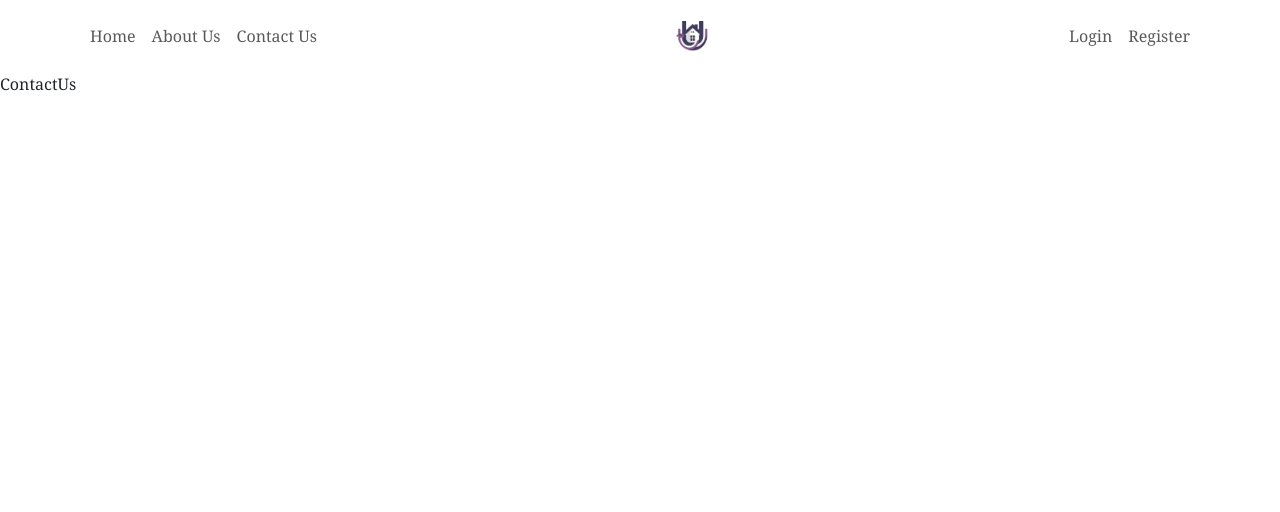
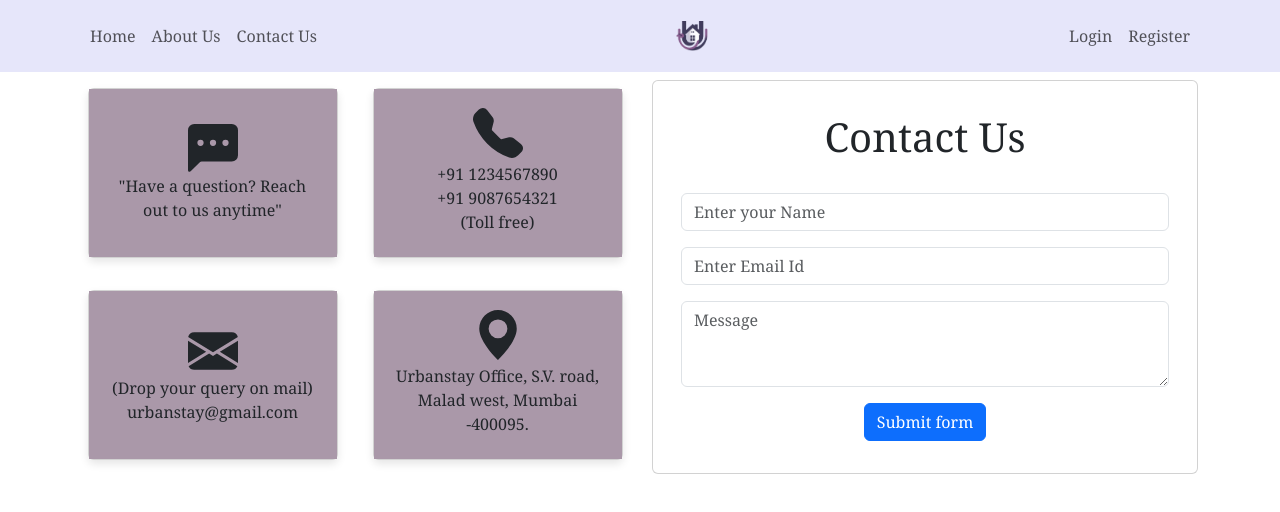
Before and after one commit to saud-ansari/Urbanstay-Ui, a React (Create React App) app: page /contact in a window 1280 px wide. Shown: the top 512 px of the page. Built offline with nearby package versions, Linux system fonts and the light colour scheme.

Commit message:
updateed Nav bar Added Dropdown on Navbar Added Contactus Page

```diff
--- a/src/App.css
+++ b/src/App.css
@@ -33,8 +33,13 @@
   }
 
   /* NavBar */
+  .Navbar
+{
+  background: #E6E6FA;
+}
+
   .navbar-brand img.logo-img {
-    height: 60px !important;
+        height: 60px !important;
     width: auto !important;
   }
    /*
--- a/src/App.js
+++ b/src/App.js
@@ -20,17 +20,19 @@ import Listing from './pages/Landlord/Listing/Listing';
 import Property from './pages/Landlord/AddProperty/Property';
 import TenantPanel from './pages/Tenants/TenantPanel';
 import TProfile from './pages/Tenants/TProfile';
+import Dropdown from 'react-bootstrap/Dropdown';
+import { BoxArrowRight } from 'react-bootstrap-icons';
 
 const App = () => {
 
   const [nav, setNav] = useState(false);
   const [imageProfile, setImageProfile] = useState(null);
-  const [navLord,setnavLord] = useState(false);
+  const [navLord, setnavLord] = useState(false);
   const navigate = useNavigate();
   const [id, setId] = useState(null);
   const [Tnav, setTnav] = useState(false);
-  const [Anav,setAnav] = useState(false);
-  const [userIn,setuserIn] = useState(null);
+  const [Anav, setAnav] = useState(false);
+  const [userIn, setuserIn] = useState(null);
 
 
   const user = localStorage.getItem('userInfo');
@@ -61,18 +63,18 @@ const App = () => {
   }, [user]);
 
 
-  useEffect(()=>{
-    if(user){
+  useEffect(() => {
+    if (user) {
       const userInfo = JSON.parse(user);
       const UserID = userInfo.userRole;
-      if(UserID === 'Landlords')
+      if (UserID === 'Landlords')
         setnavLord(true);
-      else if(UserID === 'Tenants')
+      else if (UserID === 'Tenants')
         setTnav(true);
-      else if(UserID === 'Super Admin')
+      else if (UserID === 'Super Admin')
         setAnav(true);
     }
-  },[user])
+  }, [user])
 
   useEffect(() => {
     const userInfo = localStorage.getItem("userInfo");
@@ -95,7 +97,7 @@ const App = () => {
 
   return (
     <>
-      <Navbar data-bs-theme="light" expand="lg">
+      <Navbar className='Navbar' expand="lg">
         <Container>
           {/* Centered brand logo for small screens */}
           <div className="d-lg-none m-1">
@@ -134,45 +136,69 @@ const App = () => {
               />
             </Navbar.Brand>
 
-            {/* Right-aligned links */}
+
+
             <Nav className="ms-auto">
 
               {
+                nav ? (
+                  <>
+
+                    {
+                      navLord &&
+                      <Button style={{ backgroundColor: '#7952b3', color: 'white', height: '39px' ,margin: '0 20px'}}
+                        onClick={() => navigate(`landlord/AddProperty`)}>
+                        Add Listing
+                      </Button>
+                    }
+
+                    <Dropdown>
+                      <Dropdown.Toggle variant="light" id="dropdown-basic">
+                        <Image src={`${apiBaseImage}ProfilePic/${imageProfile}`} width={50} height={50} />
+                      </Dropdown.Toggle>
+
+                      <Dropdown.Menu>
+                        {
                           Anav &&
                           <>
+                            <Dropdown.Item>
                               <Nav.Link as={Link} to='/admin/dashboard' aria-label="admin" className='Nav-Text'>Manage Admin</Nav.Link>
+                            </Dropdown.Item>
                           </>
                         }
 
                         {
                           Tnav &&
                           <>
+                            <Dropdown.Item>
                               <Nav.Link as={Link} to='/tenants/profile' aria-label="tenants" className='Nav-Text'>Manage Tenant</Nav.Link>
+                            </Dropdown.Item>
                           </>
 
                         }
-              {
-                navLord ?
-                <>
-                <Button style={{backgroundColor:'#7952b3', color:'white', height:'39px'}}
-                onClick={()=>navigate(`landlord/AddProperty`)}>
-                  Add Listing
-                </Button>
-
-                <Nav.Link as={Link} to='/landlord/profile' aria-label="lords" className='Nav-Text'>Manage Landlord</Nav.Link>
-                </>
-                :
-                <>
-                </>
-              }
 
                         {
-                nav ? (
+                          navLord &&
                             <>
-                    <Nav.Link aria-label="home" onClick={handlelogout} className='Nav-Text'>
+                              <Dropdown.Item>
+                                <Nav.Link as={Link} to='/landlord/profile' aria-label="lords" className='Nav-Text'>Manage Landlord</Nav.Link>
+                              </Dropdown.Item>
+                            </>
+
+                        }
+                        <Dropdown.Divider />
+                        <Dropdown.Item >
+                          <Nav.Link aria-label="home" onClick={handlelogout} style={{ color:'red'}}>
+                          <BoxArrowRight color='red' size='20' style={{marginRight:'10px'}}/>
                             Sign Out
                           </Nav.Link>
-                    <Image src={`${apiBaseImage}ProfilePic/${imageProfile}`} width={50} height={50} />
+                        </Dropdown.Item>
+                      </Dropdown.Menu>
+                    </Dropdown>
+
+
+
+
                   </>
                 ) : (
                   <>
@@ -194,17 +220,17 @@ const App = () => {
         <Route path='home' element={<Home userIn={userIn} />} />
         <Route path='about' element={<AboutUs />} />
         <Route path='contact' element={<ContactUs />} />
-        <Route path='login' element={<Login setNav={setNav} Tnav={Tnav} setTnav={setTnav} Anav={Anav} setAnav={setAnav}/>} />
+        <Route path='login' element={<Login setNav={setNav} Tnav={Tnav} setTnav={setTnav} Anav={Anav} setAnav={setAnav} />} />
         <Route path='register' element={<Register />} />
         {/* Landlord */}
-        <Route path='landlord' element={<LordPanel/>}>
-          <Route path='Profile' element={<Profile/>}/>
-          <Route path='listing' element={<Listing id={id}/>}/>
-          <Route path='AddProperty/:id?' element={<Property iid={id} />}/>
+        <Route path='landlord' element={<LordPanel />}>
+          <Route path='Profile' element={<Profile />} />
+          <Route path='listing' element={<Listing id={id} />} />
+          <Route path='AddProperty/:id?' element={<Property iid={id} />} />
         </Route>
         {/* Tenants */}
-        <Route path='tenants' element={<TenantPanel/>}>
-            <Route path='profile' element={<TProfile id={id}/>}/>
+        <Route path='tenants' element={<TenantPanel />}>
+          <Route path='profile' element={<TProfile id={id} />} />
         </Route>
         {/* Admin */}
         <Route path='admin' element={<AdminLayout />}>
--- a/src/pages/Admin/AdminLayout.js
+++ b/src/pages/Admin/AdminLayout.js
@@ -30,9 +30,6 @@ return (
                           <NavLink to='/admin/users' className='text-white nav-link'>Users</NavLink>
                       </li>
                       <li className='p-2'>
-                          <NavLink to='/admin/students' className='text-white nav-link'>Students</NavLink>
-                      </li>
-                      <li className='p-2'>
                           <NavLink to='/home' className='text-white nav-link' onClick={logout}>Logout</NavLink>
                       </li>
                   </ul>
--- /dev/null
+++ b/src/pages/ContactUs/ContactUs.css
@@ -0,0 +1,11 @@
+.Tiles-Card{
+    width: 250px !important;  /* 80% of the parent container's width */
+    height:170px !important;
+    background: rgb(195, 177, 225);
+    box-shadow: 0 4px 8px rgba(0, 0, 0, 0.1); /* Optional: Add a shadow */
+}
+
+.Tiles-Card-Body{
+    background: #AA98A9;
+    align-content: center !important;
+}
--- a/src/pages/ContactUs/ContactUs.js
+++ b/src/pages/ContactUs/ContactUs.js
@@ -1,10 +1,130 @@
-import React from 'react'
+import React, { useState } from 'react'
+import { Button, Card, CardBody, Col, Container, Form, Row } from 'react-bootstrap'
+import { ChatLeftDotsFill, Envelope, EnvelopeFill, GeoAltFill, TelephoneFill } from 'react-bootstrap-icons';
+import "./ContactUs.css";
 
 const ContactUs = () => {
+
+  const [validated, setValidated] = useState(false);
+
+  const handleSubmit = (event) => {
+    const form = event.currentTarget;
+    if (form.checkValidity() === false) {
+      event.preventDefault();
+      event.stopPropagation();
+    }
+
+    setValidated(true);
+
+  }
+
+
   return (
-    <div>
-      ContactUs
-    </div>
+    <>
+      <Container>
+        <Row>
+          <Col sm={6}>
+            <Row>
+              <Col xs={12} md={6} >
+                <Card className="text-center m-3 mx-auto Tiles-Card ">
+                  <CardBody className='Tiles-Card-Body'>
+                    <ChatLeftDotsFill size={50} />
+                    <Card.Text >
+                      "Have a question? Reach out to us anytime"
+                    </Card.Text>
+                  </CardBody>
+                </Card>
+              </Col>
+              <Col xs={12} md={6} >
+                <Card className="text-center m-3 mx-auto Tiles-Card">
+                  <CardBody className='Tiles-Card-Body'>
+                    <TelephoneFill size={50} />
+                    <Card.Text className="my-1">
+                      +91 1234567890 <br />
+                      +91 9087654321<br />
+                      (Toll free)
+                    </Card.Text>
+                  </CardBody>
+                </Card>
+              </Col>
+            </Row>
+            <Row>
+              <Col xs={12} md={6} >
+                <Card className="text-center m-3 mx-auto Tiles-Card">
+                  <CardBody className='Tiles-Card-Body'>
+                    <EnvelopeFill size={50} />
+                    <Card.Text>
+                      (Drop your query on mail) <br />
+                      urbanstay@gmail.com
+                    </Card.Text>
+                  </CardBody>
+                </Card>
+              </Col>
+              <Col xs={12} md={6} >
+                <Card className="text-center m-3 mx-auto Tiles-Card">
+                  <CardBody className='Tiles-Card-Body'>
+                    <GeoAltFill size={50} />
+                    <Card.Text className="my-1">
+                      Urbanstay Office, S.V. road, Malad west, Mumbai -400095.
+                    </Card.Text>
+                  </CardBody>
+                </Card>
+              </Col>
+            </Row>
+          </Col>
+
+          <Col sm={6}>
+            <Card className="text-center my-2 py-3" >
+              <Container>
+                <Card.Title className="my-3">
+                  <h1 >Contact Us</h1>
+                  </Card.Title>
+                <Card.Body>
+
+                  <Form noValidate validated={validated} onSubmit={handleSubmit}>
+                    <Row className="mb-3">
+                      <Form.Group as={Col} md="12" controlId="validationCustom01">
+                        <Form.Control
+                          required
+                          type="text"
+                          placeholder="Enter your Name"
+                        />
+                        <Form.Control.Feedback type="invalid">Please enter your Name</Form.Control.Feedback>
+                      </Form.Group>
+                    </Row>
+                    <Row className="mb-3">
+                      <Form.Group as={Col} md="12" controlId="validationCustom02">
+                        <Form.Control
+                          required
+                          type="text"
+                          placeholder="Enter Email Id"
+                        />
+                        <Form.Control.Feedback type="invalid">Please enter your a Valid Email ID</Form.Control.Feedback>
+                      </Form.Group>
+                    </Row>
+                    <Row className="mb-3">
+                      <Form.Group as={Col} md="12" controlId="validationCustom03">
+                        <Form.Control
+                          required
+                          as="textarea"
+                          placeholder="Message"
+                          rows={3}
+                        />
+                        <Form.Control.Feedback type="invalid">Please enter your Message</Form.Control.Feedback>
+                      </Form.Group>
+                    </Row>
+                    <Button type="submit">Submit form</Button>
+                  </Form>
+
+                </Card.Body>
+              </Container>
+            </Card>
+
+
+          </Col>
+        </Row>
+      </Container>
+    </>
   )
 }
 
```
Lines whose indentation alone changed are shown as unchanged.
